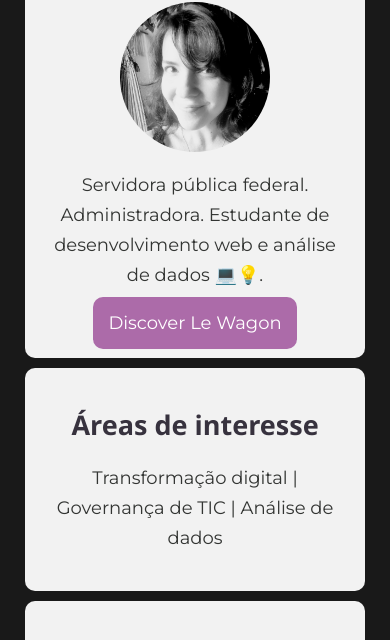
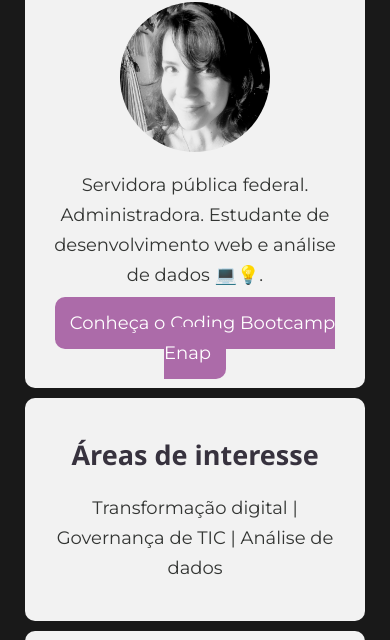
Before and after one commit to luasl/myprofile, a plain HTML site: page index.html in a window 390 px wide. Shown: the part 169-809 px from the top of the page. Drawn offline with Linux system fonts and the light colour scheme.

Commit message:
corrigindo a responsividade

```diff
--- a/index.html
+++ b/index.html
@@ -17,7 +17,7 @@
         <p>
           Servidora pública federal. Administradora. Estudante de desenvolvimento web e análise de dados 💻💡.
         </p>
-        <a href="https://www.lewagon.com/pt-BR" target="_blank">Discover Le Wagon</a>
+        <a href="https://enap.gov.br/pt/cursos/coding-bootcamp/pt/" target="_blank">Conheça o Coding Bootcamp Enap</a>
       </div>
 
       <div class="card">
```
